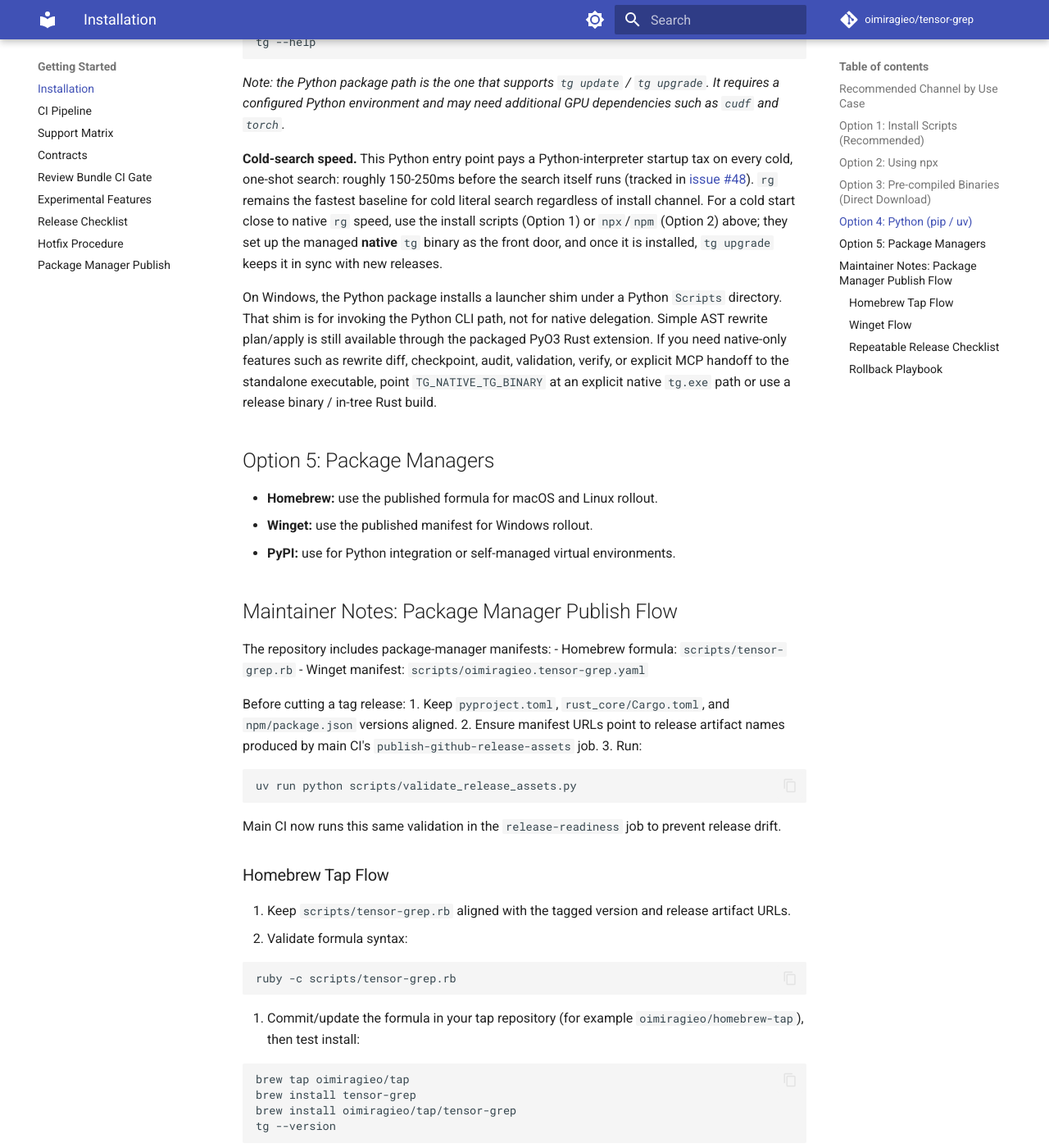
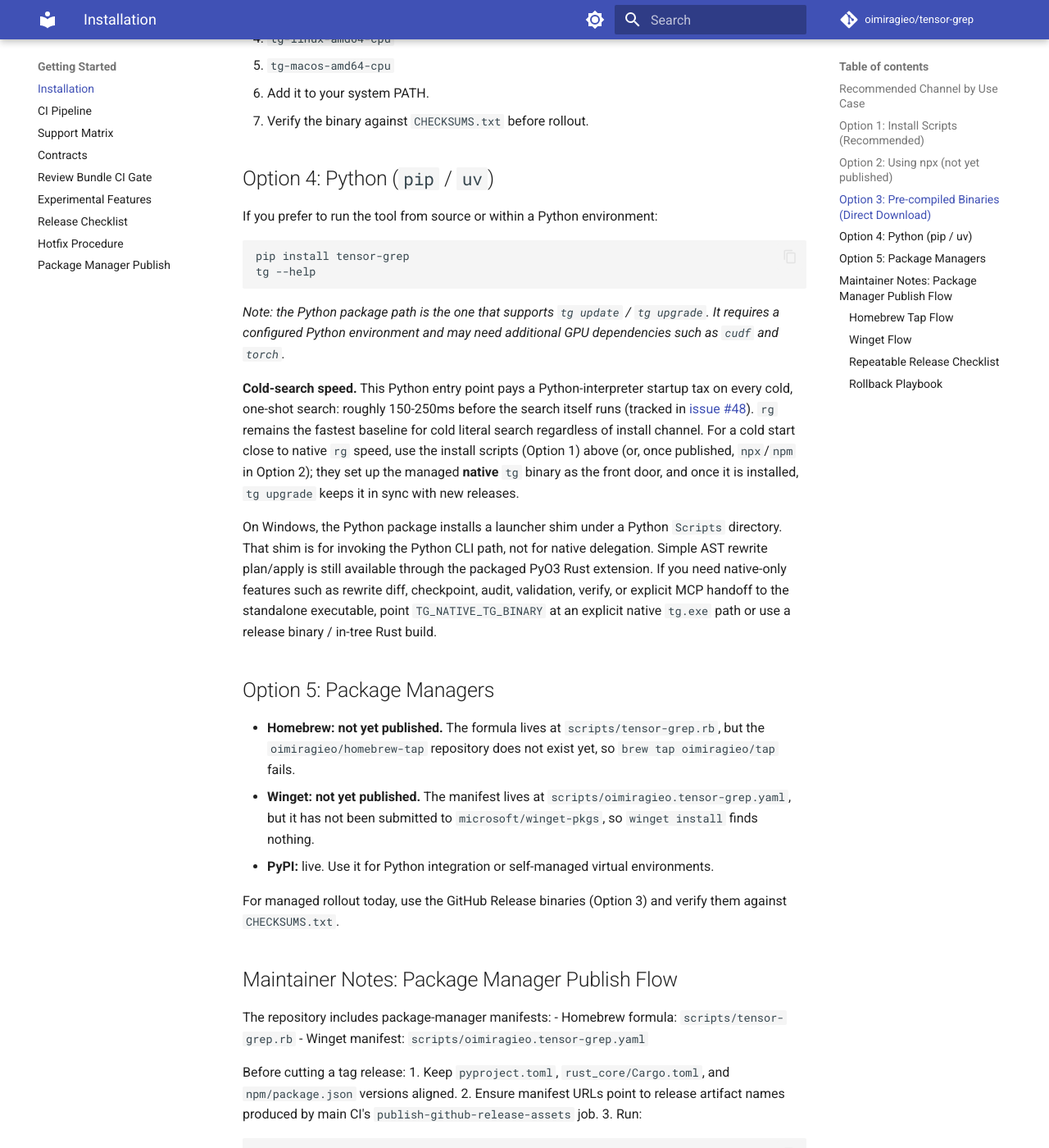
Before and after one commit to oimiragieo/tensor-grep, an MkDocs documentation site: the page built from docs/installation.md, in a window 1280 px wide and 1400 px high, scrolled down 2863 px. Shown: the whole window at 82% size. Built offline with MkDocs 1.6.1 and Material for MkDocs 9.7.7, drawn with Linux system fonts in a browser that asks for light colours; comment, search, counter and statistics services are not loaded; some of the changed text lies outside the part shown.

Commit message:
docs(install): stop advertising npm, Homebrew and winget as live (#1180)
* docs(install): stop advertising npm, Homebrew and winget as live

npm install -g tensor-grep returns 404 (never published), the Homebrew
tap repo oimiragieo/homebrew-tap does not exist, and the winget manifest
was never submitted to microsoft/winget-pkgs. Only PyPI and the GitHub
Release binaries (and the install scripts that use them) are live.
Mark each channel's real status and point users at working installs.

Co-Authored-By: Claude Opus 5.5 (1M context) <noreply@anthropic.com>

* docs(install): drop the npx cold-start recommendation until npm is published

Co-Authored-By: Claude Opus 5.5 (1M context) <noreply@anthropic.com>

* docs(install): managed rollout points at release binaries only

Co-Authored-By: Claude Opus 5.5 (1M context) <noreply@anthropic.com>

---------

Co-authored-by: Claude Opus 5.5 (1M context) <noreply@anthropic.com>

````diff
--- a/docs/installation.md
+++ b/docs/installation.md
@@ -5,8 +5,13 @@
 ## Recommended Channel by Use Case
 
 - **Individual developers who want `tg update` / `tg upgrade`:** use the install scripts or `pip` / `uv`.
-- **Managed workstation rollout:** use GitHub release binaries, Homebrew, or Winget.
-- **Node-centric invocation:** use `npx`.
+- **Managed workstation rollout:** use GitHub release binaries (Homebrew and Winget are not published yet).
+- **Node-centric invocation:** `npx` is **not published yet** (see Option 2); use the install script or `uvx` for now.
+
+> **Channel status (verified 2026-09-25).** Live today: **PyPI** (`pip` / `uv`), **GitHub Release
+> binaries**, and the **install scripts** (which download those binaries). **Not yet published:**
+> npm/`npx`, Homebrew, and winget. The manifests for them exist in this repository, but nothing
+> has been pushed to those registries, so their install commands currently fail.
 - **Experimental features:** review [docs/EXPERIMENTAL.md](EXPERIMENTAL.md) instead of assuming hidden commands are stable/public.
 
 ## Option 1: Install Scripts (Recommended)
@@ -42,9 +47,14 @@ curl -LsSf https://raw.githubusercontent.com/oimiragieo/tensor-grep/main/scripts
 > checksum before running. As with any `curl | sh` installer, review the script before piping it to a
 > shell.
 
-## Option 2: Using `npx`
+## Option 2: Using `npx` (not yet published)
 
-If you have Node.js installed, you can use `npx` to download and run the correct binary for your platform automatically:
+> **Not on the npm registry yet.** `npm install -g tensor-grep` and `npx tensor-grep` currently
+> return **404** because the package has never been published. Until it is, use Option 1 (install
+> script), `uvx tensor-grep`, or `pip install tensor-grep`. The wrapper in `npm/` works from a
+> source checkout: `npm install -g ./npm` (it downloads and SHA-256-verifies the release binary).
+
+Once published, if you have Node.js installed you will be able to use `npx` to download and run the correct binary for your platform automatically:
 
 ```bash
 npx tensor-grep search "ERROR" app.log
@@ -92,16 +102,22 @@ tg --help
 one-shot search: roughly 150-250ms before the search itself runs (tracked in
 [issue #48](https://github.com/oimiragieo/tensor-grep/issues/48)). `rg` remains the fastest baseline
 for cold literal search regardless of install channel. For a cold start close to native `rg` speed, use
-the install scripts (Option 1) or `npx`/`npm` (Option 2) above; they set up the managed **native** `tg`
-binary as the front door, and once it is installed, `tg upgrade` keeps it in sync with new releases.
+the install scripts (Option 1) above (or, once published, `npx`/`npm` in Option 2); they set up the
+managed **native** `tg` binary as the front door, and once it is installed, `tg upgrade` keeps it in
+sync with new releases.
 
 On Windows, the Python package installs a launcher shim under a Python `Scripts` directory. That shim is for invoking the Python CLI path, not for native delegation. Simple AST rewrite plan/apply is still available through the packaged PyO3 Rust extension. If you need native-only features such as rewrite diff, checkpoint, audit, validation, verify, or explicit MCP handoff to the standalone executable, point `TG_NATIVE_TG_BINARY` at an explicit native `tg.exe` path or use a release binary / in-tree Rust build.
 
 ## Option 5: Package Managers
 
-- **Homebrew:** use the published formula for macOS and Linux rollout.
-- **Winget:** use the published manifest for Windows rollout.
-- **PyPI:** use for Python integration or self-managed virtual environments.
+- **Homebrew:** **not yet published.** The formula lives at `scripts/tensor-grep.rb`, but the
+  `oimiragieo/homebrew-tap` repository does not exist yet, so `brew tap oimiragieo/tap` fails.
+- **Winget:** **not yet published.** The manifest lives at `scripts/oimiragieo.tensor-grep.yaml`,
+  but it has not been submitted to `microsoft/winget-pkgs`, so `winget install` finds nothing.
+- **PyPI:** live. Use it for Python integration or self-managed virtual environments.
+
+For managed rollout today, use the GitHub Release binaries (Option 3) and verify them against
+`CHECKSUMS.txt`.
 
 ## Maintainer Notes: Package Manager Publish Flow
 
````
Also changed, not shown: README.md (+2 -2 lines).
